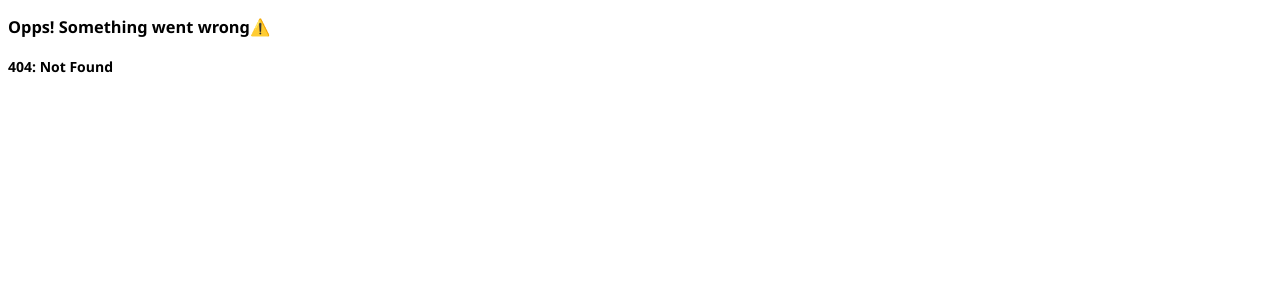
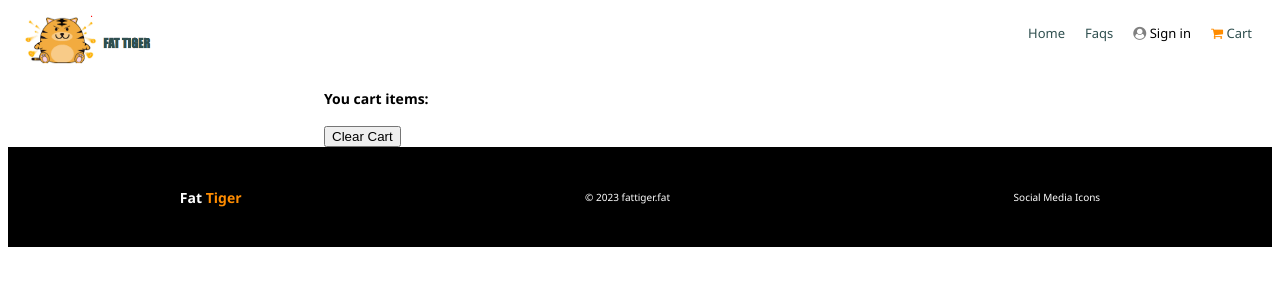
Before and after one commit to saidunazar/fat-tiger, a React (Vite) app: page /cart in a window 1280 px wide. Before the commit this address had no page. Shown: the top 300 px of the page. Built offline with nearby package versions, Linux system fonts and the light colour scheme.

Commit message:
Redux tool kit config and updates

```diff
--- a/index.js
+++ b/index.js
@@ -7,6 +7,7 @@ import Home from "./src/components/Home";
 import RestaurantMenu from "./src/components/RestaurantMenu";
 import { Error } from "./src/components/Error";
 import Loader from "./src/components/shared/Loader";
+import Cart from "./src/components/cart";
 
 const Faqs = lazy(() => import("./src/components/Faqs"));
 
@@ -42,6 +43,10 @@ const appRouter = createBrowserRouter([
           </Suspense>
         ),
       },
+      {
+        path: "/cart",
+        element: <Cart />,
+      },
     ],
   },
 ]);
--- a/package.json
+++ b/package.json
@@ -18,9 +18,11 @@
   },
   "homepage": "https://github.com/saidunazar/fat-tiger#readme",
   "dependencies": {
+    "@reduxjs/toolkit": "^1.9.5",
     "parcel": "^2.8.3",
     "react": "^18.2.0",
     "react-dom": "^18.2.0",
+    "react-redux": "^8.0.5",
     "react-router-dom": "^6.11.0"
   },
   "devDependencies": {
--- a/src/App.js
+++ b/src/App.js
@@ -3,12 +3,15 @@ import Header from "./components/shared/Header";
 import Footer from "./components/shared/Footer";
 import { Outlet } from "react-router";
 import UserContext from "./utils/UserContext";
+import store from "./utils/store/store";
+import { Provider } from "react-redux";
 
 const App = () => {
   const [cartItems, setCartItem] = useState([]);
   const user = useContext(UserContext);
 
   return (
+    <Provider store={store}>
       <UserContext.Provider
         value={{ ...user, cartItems: cartItems, setCartItem: setCartItem }}
       >
@@ -16,6 +19,7 @@ const App = () => {
         <Outlet />
         <Footer />
       </UserContext.Provider>
+    </Provider>
   );
 };
 
--- /dev/null
+++ b/src/components/Cart.js
@@ -0,0 +1,49 @@
+import { useDispatch, useSelector } from "react-redux";
+import { CDN_URL } from "../utils/constants";
+import { clearCart, removeItem } from "../utils/store/cartSlice";
+
+const Cart = () => {
+  const cartItems = useSelector((store) => store.cartItem);
+  const dispatch = useDispatch();
+
+  const handleRemoveItem = (item) => {
+    dispatch(removeItem(item.id));
+  };
+
+  const handleClearCart = () => {
+    dispatch(clearCart());
+  };
+  return (
+    <main className="cart-container">
+      <section className="cart-heading">
+        <h4>You cart items:</h4>
+      </section>
+      <section className="cart-items-container">
+        {cartItems.items.map((item) => (
+          <article className="cart-item" key={item.id}>
+            <img src={CDN_URL + item.imageId} alt="dish-image" height="100px" />
+            <section className="cart-item-details">
+              <h4>
+                {item.name}{" "}
+                <span
+                  className="fa fa-remove"
+                  style={{ fontSize: "14px", color: "red" }}
+                  onClick={handleRemoveItem}
+                ></span>
+              </h4>
+              <p>{item?.description}</p>
+              <p>Rs {item?.price / 100}</p>
+            </section>
+          </article>
+        ))}
+      </section>
+      <section className="clear-cart-btn-container">
+        <button className="clear-cart-btn" onClick={handleClearCart}>
+          Clear Cart
+        </button>
+      </section>
+    </main>
+  );
+};
+
+export default Cart;
--- a/src/components/RestaurantMenu.js
+++ b/src/components/RestaurantMenu.js
@@ -1,17 +1,20 @@
-import { useState, useEffect, useContext } from "react";
+import { useState, useEffect } from "react";
 import { useParams } from "react-router";
 
 import { fetchData } from "../utils/api";
 import Loader from "./shared/Loader";
 import { CDN_URL, MENU_URL } from "../utils/constants";
-import UserContext from "../utils/UserContext";
+import { addItem } from "../utils/store/cartSlice";
+import { useDispatch } from "react-redux";
+//import UserContext from "../utils/UserContext";
 
 const RestaurantMenu = () => {
   const [restaurantMenu, setRestaurantMenu] = useState([]);
   const [error, setError] = useState(false);
 
   const { id } = useParams();
-  const { userDetails, cartItems, setCartItem } = useContext(UserContext);
+  const dispatch = useDispatch();
+  //const { userDetails, cartItems, setCartItem } = useContext(UserContext);
 
   useEffect(() => {
     getRestaurantMenu();
@@ -31,8 +34,9 @@ const RestaurantMenu = () => {
   };
 
   const handleAddToCart = (menuItem) => {
-    const { id, name, price, imageId } = menuItem?.card?.info;
-    setCartItem([...cartItems, { id, name, price, imageId }]);
+    const { id, name, description, price, imageId } = menuItem?.card?.info;
+    //setCartItem([...cartItems, { id, name, price, imageId }]);
+    dispatch(addItem({ id, name, description, price, imageId }));
   };
 
   if (error) {
@@ -43,14 +47,14 @@ const RestaurantMenu = () => {
       {restaurantMenu?.length > 0 ? (
         <main className="restaurant-menu-container">
           <section className="restaurant-heading">
-            <h3>Hello {userDetails.name}, here is your menu!</h3>
+            <h3>Restaurant Menu🍟</h3>
           </section>
           <section className="restaurant-menu-list">
             {restaurantMenu.map((menuItem) => (
               <article className="menu-item" key={menuItem.card.info.id}>
                 <img
                   src={CDN_URL + menuItem.card.info.imageId}
-                  height="130px"
+                  height="100px"
                   alt="dish-image"
                   className="menu-dish-image"
                 />
--- a/src/components/shared/Header.js
+++ b/src/components/shared/Header.js
@@ -1,12 +1,15 @@
 import { Link } from "react-router-dom";
 import LOGO from "/assets/fat-tiger-logo.png";
 import useLogin from "../../utils/custom-hooks/useLogin";
-import { useContext } from "react";
-import UserContext from "../../utils/UserContext";
+import { useSelector } from "react-redux";
+//import { useContext } from "react";
+//import UserContext from "../../utils/UserContext";
 
 const Header = () => {
   const [loginStatus, setLoginStatus] = useLogin();
-  const { cartItems } = useContext(UserContext);
+  //const { cartItems } = useContext(UserContext);
+  const cartItems = useSelector((store) => store.cartItem);
+
   return (
     <header>
       <section className="header-left-section">
@@ -25,19 +28,21 @@ const Header = () => {
           <li tabIndex={3}>
             <Link to="/faqs">Faqs</Link>
           </li>
-          <li>
-            <span
-              className="fa fa-shopping-cart"
-              style={{ color: "darkorange" }}
-            ></span>{" "}
-            Cart {cartItems.length > 0 ? cartItems.length : ""}
-          </li>
           <li onClick={() => setLoginStatus()}>
             <span
               className="fa fa-user-circle"
               style={loginStatus ? { color: "darkorange" } : { color: "grey" }}
             ></span>{" "}
             {loginStatus ? "Sign out" : "Sign in"}
+          </li>
+          <li>
+            <Link to="/cart">
+              <span
+                className="fa fa-shopping-cart"
+                style={{ color: "darkorange" }}
+              ></span>{" "}
+              Cart {cartItems?.items.length > 0 ? cartItems?.items.length : ""}
+            </Link>
           </li>
         </ul>
       </section>
--- /dev/null
+++ b/src/utils/store/cartSlice.js
@@ -0,0 +1,22 @@
+import { createSlice } from "@reduxjs/toolkit";
+
+const cartSlice = createSlice({
+  name: "cart",
+  initialState: {
+    items: [],
+  },
+  reducers: {
+    addItem: (state, action) => {
+      state.items.push(action.payload);
+    },
+    removeItem: (state, action) => {
+      state.items.filter((item) => item.id !== action.payload);
+    },
+    clearCart: (state) => {
+      state.items = [];
+    },
+  },
+});
+
+export const { addItem, removeItem, clearCart } = cartSlice.actions;
+export default cartSlice.reducer;
--- /dev/null
+++ b/src/utils/store/store.js
@@ -0,0 +1,10 @@
+import { configureStore } from "@reduxjs/toolkit";
+import cartSlice from "./cartSlice";
+
+const store = configureStore({
+  reducer: {
+    cartItem: cartSlice,
+  },
+});
+
+export default store;
--- a/styles.scss
+++ b/styles.scss
@@ -11,6 +11,7 @@
 @import "./styles/components/restaurantMenu.scss";
 @import "./styles/components/loader.scss";
 @import "./styles/components/accordian.scss";
+@import "./styles/components/cart.scss";
 
 #root {
   font-family: $primary-font-family;
--- a/styles/components/accordian.scss
+++ b/styles/components/accordian.scss
@@ -11,8 +11,10 @@
     display: flex;
     justify-content: space-between;
     align-items: center;
+    border-radius: 15px;
   }
   p {
     padding: 0px 5px;
+    text-align: justify;
   }
 }
--- /dev/null
+++ b/styles/components/cart.scss
@@ -0,0 +1,30 @@
+.cart-container {
+  width: 50%;
+  margin: auto;
+
+  .cart-item {
+    display: flex;
+    margin: 15px 0px;
+    justify-content: space-between;
+    align-items: center;
+    padding: 10px 20px;
+    background: #f8f8f8;
+    border-radius: 10px;
+    .cart-item-details {
+      display: flex;
+      flex-direction: column;
+      justify-content: space-between;
+      align-items: flex-start;
+      margin: 0px 20px;
+    }
+    .clear-cart-btn-container {
+      text-align: center;
+      .clear-cart-btn {
+        color: #000;
+        border: 2px solid #ff8c00;
+        padding: 6px;
+        background: #ffff;
+      }
+    }
+  }
+}
--- a/styles/components/restaurantMenu.scss
+++ b/styles/components/restaurantMenu.scss
@@ -1,4 +1,6 @@
 .restaurant-menu-container {
+  width: 80%;
+  margin: auto;
   .restaurant-heading {
     text-align: center;
   }
@@ -7,7 +9,7 @@
     flex-wrap: wrap;
     justify-content: center;
     .menu-item {
-      margin: 10px;
+      margin: 20px;
       padding: 0 10px;
       h4 {
         font-size: $h4-regular-font-size;
```
Also changed, not shown: 2 other files (tests, documents, lock files or other folders). Lines whose indentation alone changed are shown as unchanged.
